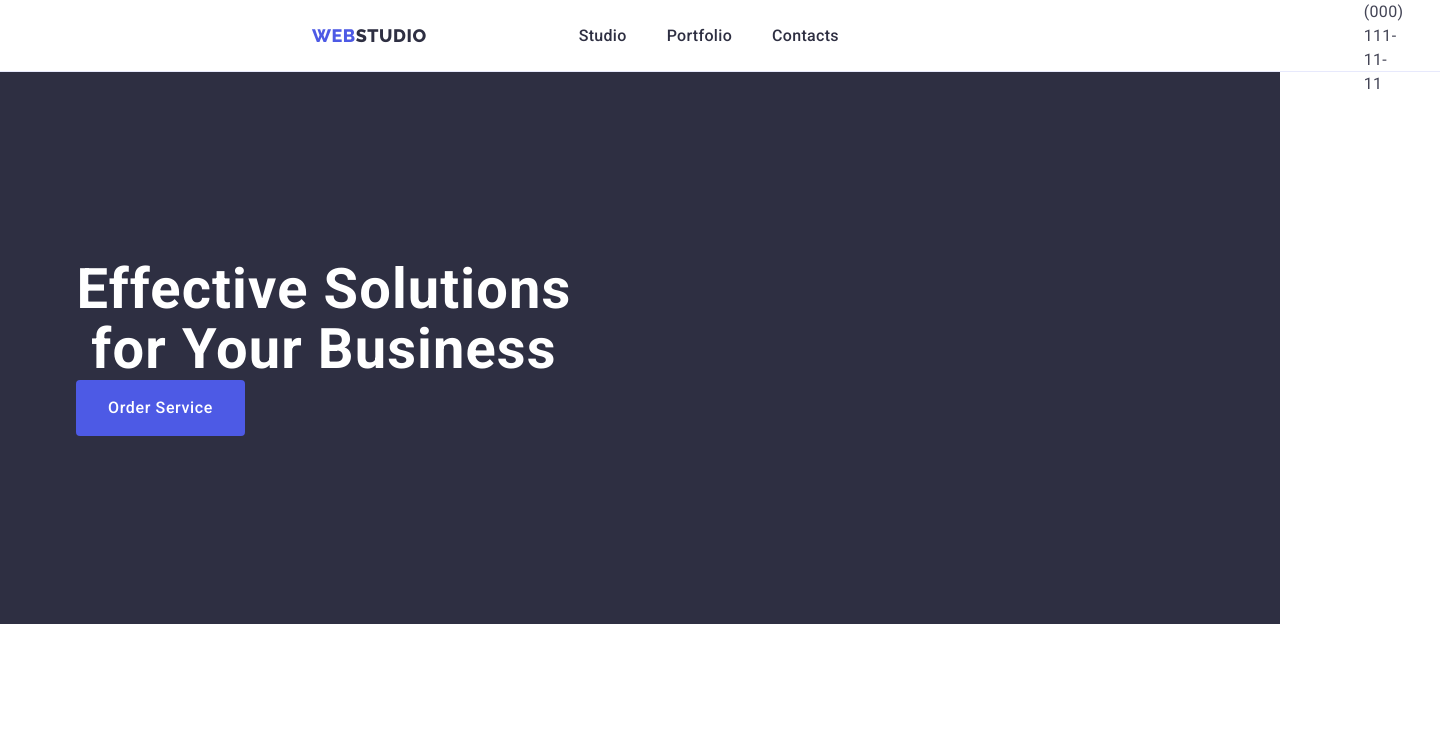
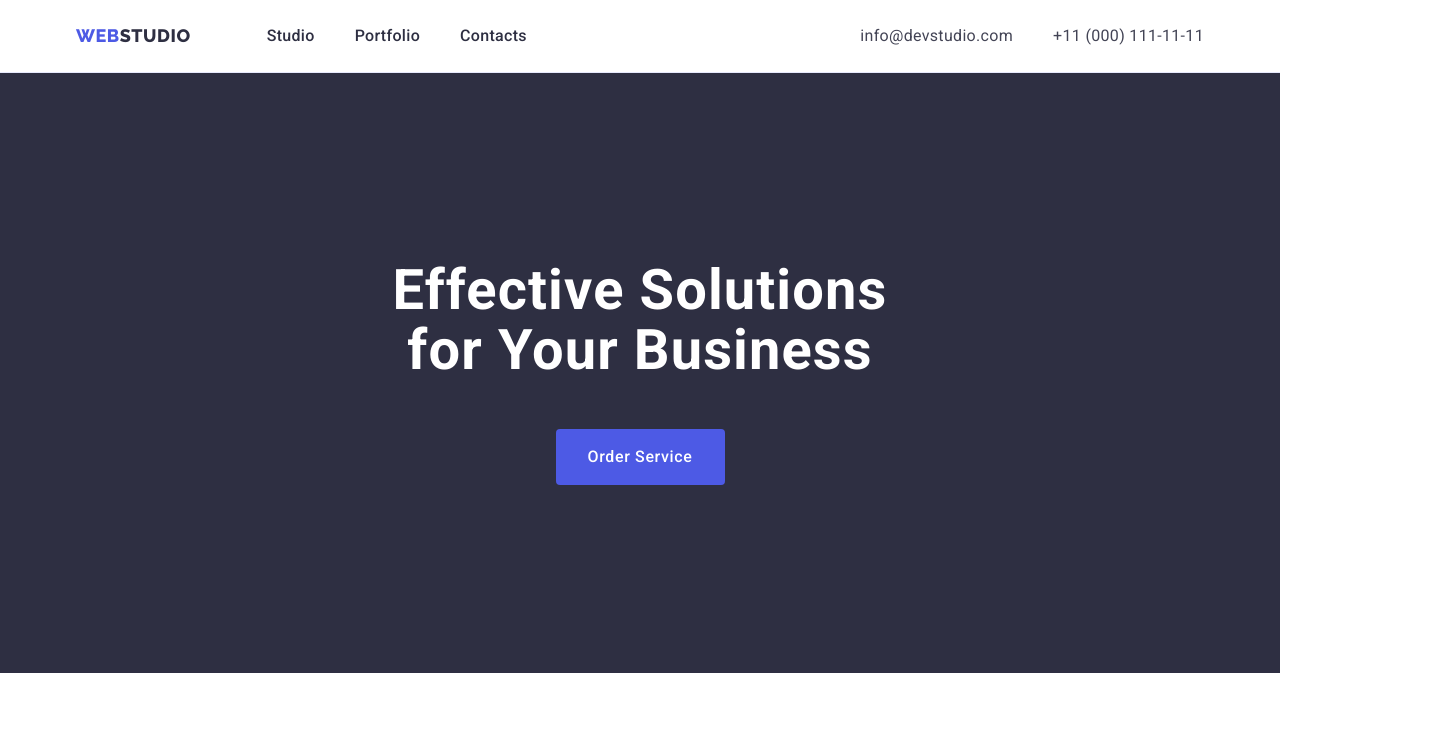
Before and after one commit to kostyabeliaev/goit-markup-hw-03, a plain HTML site: page index.html in a window 1280 px wide. Shown: the top 740 px of the page, 1440 px wide, since content can reach past the window. Drawn offline with nearby package versions, Linux system fonts and the light colour scheme.

Commit message:
commit5
фінальні виправлення після перевірки ментора

```diff
--- a/css/styles.css
+++ b/css/styles.css
@@ -64,15 +64,7 @@ img {
 /*header index*/
 
 .header {
-  background-color: var(--primary-wite-color);
-  border-bottom: 1px solid var(--cornflower);
-  width: 1440px;
-  height: 72px;
-  flex-shrink: 0;
-  display: flex;
-  justify-content: center;
-  align-items: center;
-}
+  border-bottom: 1px solid var(--cornflower);}
 
 .container-header {
   display: flex;
@@ -93,11 +85,7 @@ img {
   letter-spacing: 0.54px;
   text-transform: uppercase;
   text-decoration: none;
-  margin: 24px 76px 24px 156px;
-  display: inline-flex;
-  height: 24px;
-  align-items: center;
-  flex-shrink: 0;
+  margin-right: 76px;
 }
 
 .link-studio {
@@ -106,12 +94,7 @@ img {
 
 .nav-list {
   display: flex;
-  align-items: flex-start;
   gap: 40px;
-  margin-right: 332px;
-  margin-left: 76px;
-  margin-top: 24px;
-  margin-bottom: 24px;
 }
 
 .link-nav {
@@ -123,6 +106,7 @@ img {
   /* 150% */
   letter-spacing: 0.32px;
   padding: 24px 0;
+  display: block;
 }
 
 .link-nav:hover,
@@ -132,6 +116,9 @@ img {
 
 .address {
   font-style: normal;
+  margin-left: auto;
+  display: inline-flex;
+
 }
 
 .address-list {
@@ -146,6 +133,8 @@ img {
   line-height: 1.5;
   /* 150% */
   letter-spacing: 0.32px;
+  display: block;
+  padding: 24px 0;
 }
 
 .link-address:hover,
@@ -162,6 +151,9 @@ img {
 .section-one {
   background-color: var(--nav-log-foot-color);
   padding: 188px 0;
+  display: flex;
+  flex-direction: column;
+  text-align: center;
 }
 
 .title-one {
@@ -175,6 +167,7 @@ img {
   /* 107.143% */
   letter-spacing: 1.12px;
   max-width: 496px;
+  margin-bottom: 48px;
 }
 
 .btn-secton-one {
@@ -188,7 +181,6 @@ img {
   /* 150% */
   letter-spacing: 0.64px;
   cursor: pointer;
-  display: block;
   min-width: 169px;
   height: 56px;
   border: none;
@@ -339,6 +331,7 @@ img {
   line-height: 1.5;
   /* 150% */
   letter-spacing: 0.32px;
+  width: 264px;
 }
 
 /* portfolio */
--- a/index.html
+++ b/index.html
@@ -112,7 +112,7 @@
                 src="./images/img1section1.jpg"
                 alt="PC"
                 width="360"
-                height="360"
+                height="300"
               />
             </li>
             <li class="list-section-three-element">
@@ -120,7 +120,7 @@
                 src="./images/img2section2.jpg"
                 alt="Phone"
                 width="360"
-                height="360"
+                height="300"
               />
             </li>
             <li class="list-section-three-element">
@@ -128,7 +128,7 @@
                 src="./images/Rectangle71section3.jpg"
                 alt="Laptop_and_Phone"
                 width="360"
-                height="360"
+                height="300"
               />
             </li>
           </ul>
```
